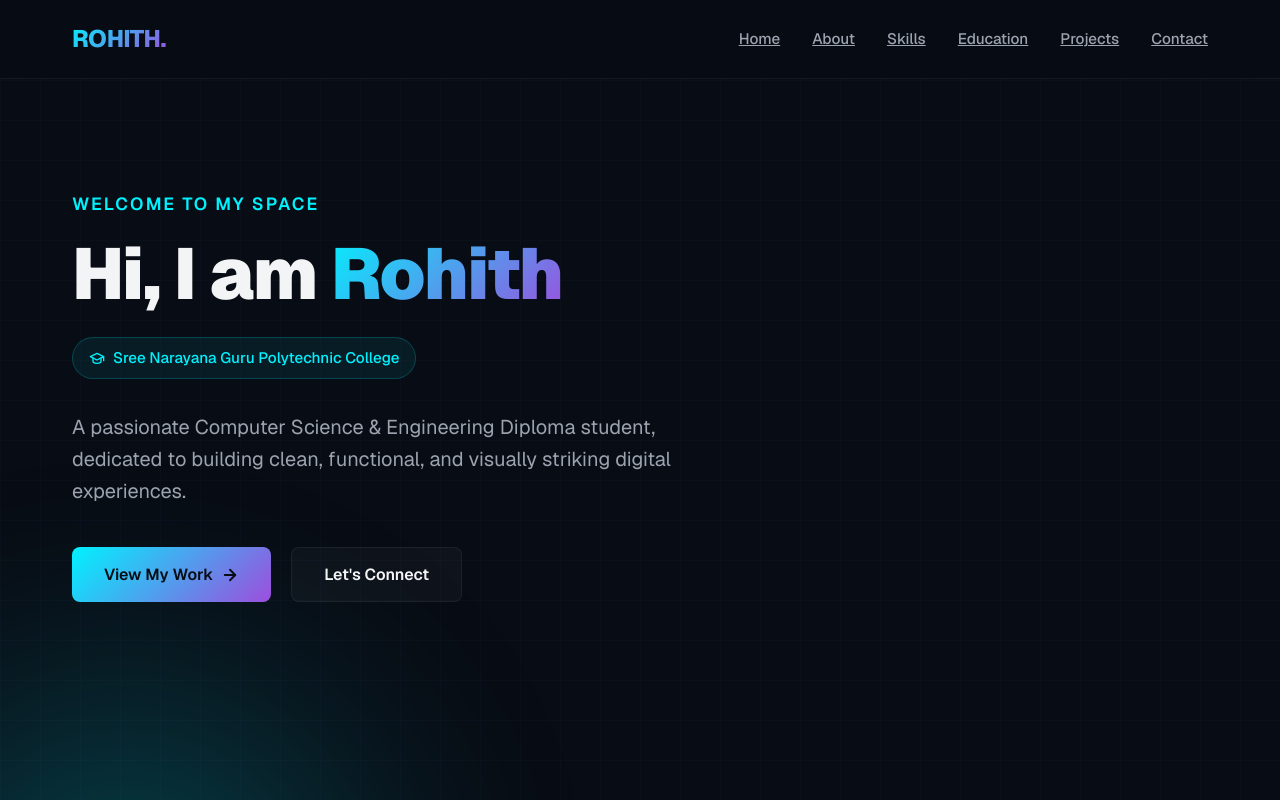
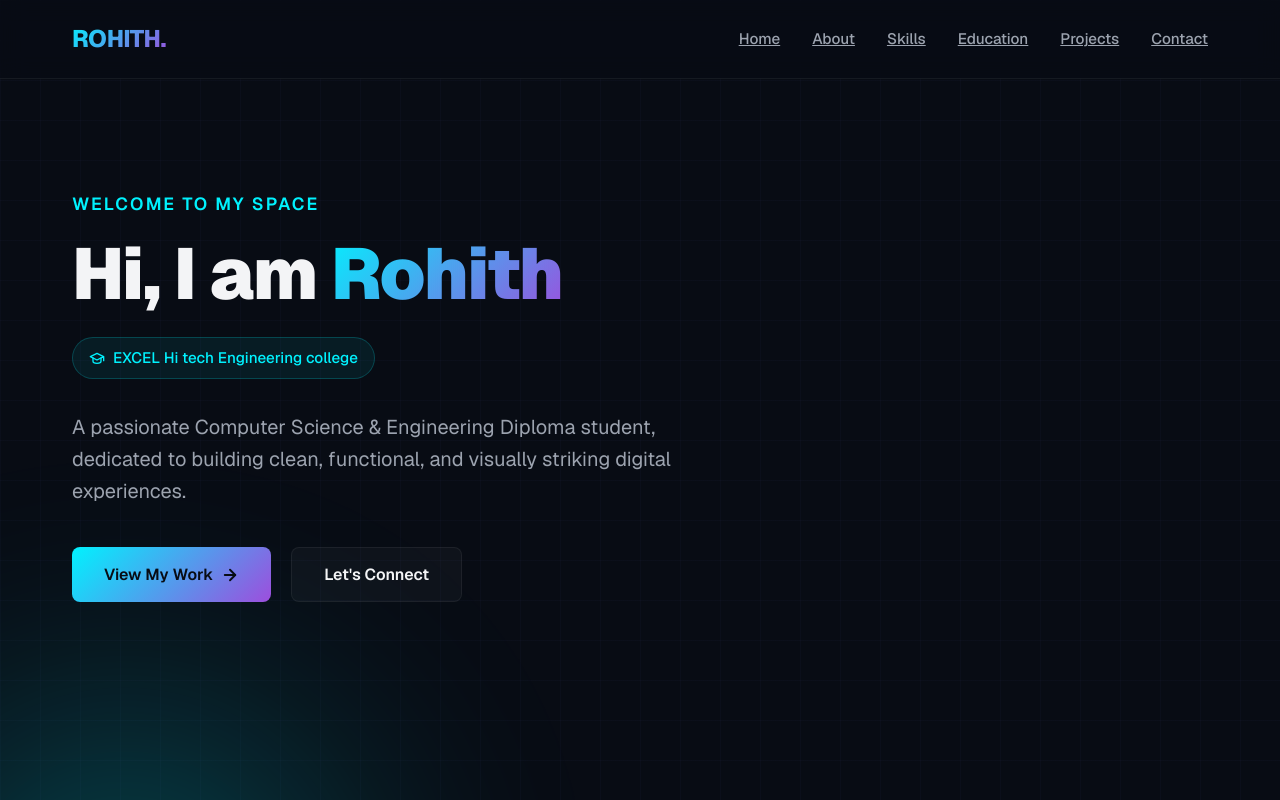
Before and after one commit to rohithrohith25107-ai/Rohith, a Next.js app: page / in a window 1280 px wide. Shown: the top 800 px of the page. Built offline with nearby package versions, Linux system fonts and the light colour scheme.

Commit message:
Update college name in page component

```diff
--- a/src/app/page.tsx
+++ b/src/app/page.tsx
@@ -38,7 +38,7 @@ export default function Home() {
               <path d="M22 10v6M2 10l10-5 10 5-10 5z"/>
               <path d="M6 12v5c0 2 2 3 6 3s6-1 6-3v-5"/>
             </svg>
-            Sree Narayana Guru Polytechnic College
+          EXCEL Hi tech Engineering college
           </div>
           <p className="hero-description">
             A passionate Computer Science & Engineering Diploma student, dedicated to building clean, functional, and visually striking digital experiences.
```
